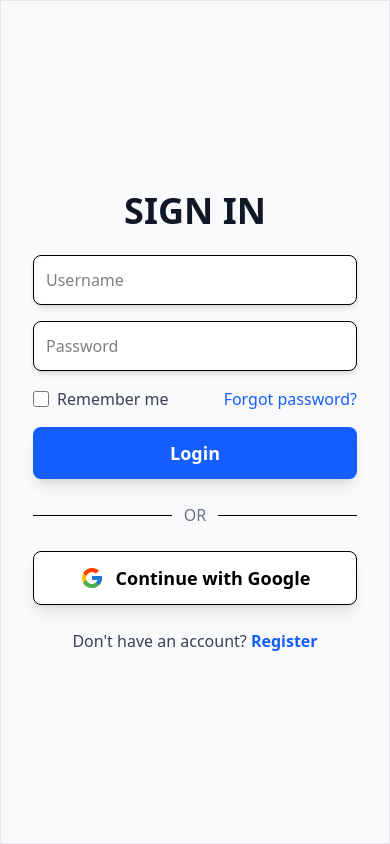
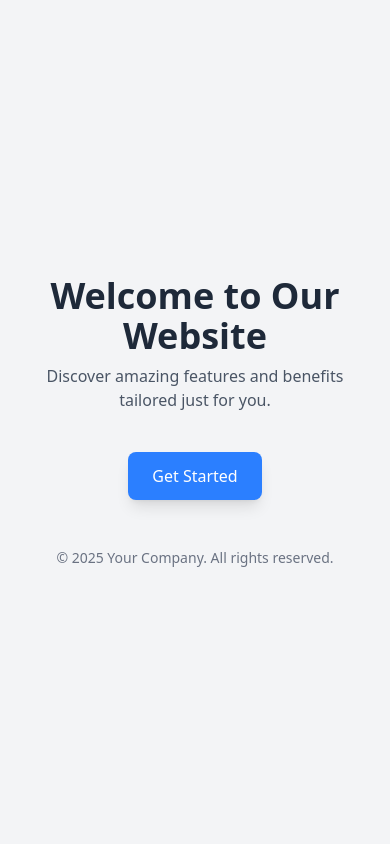
Before and after one commit to HontiverosRalph/Appoinment_System, a React (Vite) app: page / in a window 390 px wide. Built offline with nearby package versions, Linux system fonts and the light colour scheme.

Commit message:
progress

```diff
--- /dev/null
+++ b/src/pages/ForgotPassword.jsx
@@ -0,0 +1,99 @@
+import { useState } from "react";
+import { useNavigate } from "react-router-dom";
+import forgotBg from "../assets/images/bg.jpg"; // Adjust if necessary
+
+const ForgotPassword = () => {
+  const [email, setEmail] = useState("");
+  const [message, setMessage] = useState("");
+  const [error, setError] = useState("");
+  const navigate = useNavigate();
+
+  const handleResetPassword = (e) => {
+    e.preventDefault();
+
+    if (!email) {
+      setError("Please enter your email.");
+      return;
+    }
+
+    const user = JSON.parse(localStorage.getItem("user"));
+
+    if (user && user.email === email) {
+      setMessage("A password reset link has been sent to your email.");
+      setError("");
+      setEmail("");
+      // Simulate an email send operation
+      setTimeout(() => navigate("/"), 3000);
+    } else {
+      setError("No account found with this email.");
+      setMessage("");
+    }
+  };
+
+  return (
+    <div className="flex h-screen">
+      {/* Left Image Section (Hidden on Mobile) */}
+      <div className="hidden md:flex w-1/2 h-full items-center justify-center shadow-lg">
+        <img
+          src={forgotBg}
+          alt="Forgot Password Illustration"
+          className="w-full h-full object-cover"
+        />
+      </div>
+
+      {/* Forgot Password Form */}
+      <div className="w-full md:w-1/2 flex items-center justify-center bg-gray-50 px-8 md:px-16 shadow-2xl border border-gray-200 h-screen">
+        <div className="w-full max-w-sm">
+          <h2 className="text-3xl md:text-4xl font-bold mb-6 text-gray-900 text-center">
+            Forgot Password?
+          </h2>
+
+          <p className="text-gray-600 text-md md:text-lg mb-6 text-center">
+            Enter your registered email to reset your password.
+          </p>
+
+          {message && (
+            <p className="text-green-600 text-md md:text-lg bg-green-100 p-3 rounded-lg text-center shadow">
+              {message}
+            </p>
+          )}
+
+          {error && (
+            <p className="text-red-600 text-md md:text-lg bg-red-100 p-3 rounded-lg text-center shadow">
+              {error}
+            </p>
+          )}
+
+          <form onSubmit={handleResetPassword} className="space-y-4">
+            <input
+              type="email"
+              placeholder="Enter your email"
+              value={email}
+              onChange={(e) => setEmail(e.target.value)}
+              className="w-full p-3 md:p-4 text-md md:text-lg border rounded-lg bg-white shadow-md focus:outline-none focus:ring-4 focus:ring-blue-500 transition duration-300"
+              required
+            />
+
+            <button
+              type="submit"
+              className="w-full bg-blue-600 text-white p-3 md:p-4 rounded-lg text-lg md:text-xl font-semibold shadow-lg hover:bg-blue-700 hover:scale-[1.03] transition duration-300"
+            >
+              Send Reset Link
+            </button>
+          </form>
+
+          <div className="mt-6 text-center">
+            <button
+              onClick={() => navigate("/login")}
+              className="text-blue-600 font-semibold hover:underline transition duration-200 text-md md:text-lg"
+            >
+              Back to Login
+            </button>
+          </div>
+        </div>
+      </div>
+    </div>
+  );
+};
+
+export default ForgotPassword;
--- /dev/null
+++ b/src/pages/LandingPage.jsx
@@ -0,0 +1,24 @@
+import React from "react";
+
+const LandingPage = () => {
+  return (
+    <div className="min-h-screen bg-gray-100 flex flex-col items-center justify-center p-6">
+      <header className="w-full max-w-4xl text-center">
+        <h1 className="text-4xl font-bold text-gray-800">Welcome to Our Website</h1>
+        <p className="text-gray-600 mt-2">Discover amazing features and benefits tailored just for you.</p>
+      </header>
+
+      <main className="mt-10 w-full max-w-4xl flex flex-col items-center">
+        <button className="bg-blue-500 text-white px-6 py-3 rounded-lg shadow-lg hover:bg-blue-600 transition">
+          Get Started
+        </button>
+      </main>
+
+      <footer className="mt-12 text-gray-500 text-sm">
+        &copy; 2025 Your Company. All rights reserved.
+      </footer>
+    </div>
+  );
+};
+
+export default LandingPage;
--- a/src/pages/Login.jsx
+++ b/src/pages/Login.jsx
@@ -1,10 +1,10 @@
 import { useState } from "react";
 import { useNavigate } from "react-router-dom";
 import { FcGoogle } from "react-icons/fc";
-import loginBg from "../assets/images/bg.jpg"; // Adjust path if needed
+import loginBg from "../assets/images/bg.jpg";
 
 const Login = () => {
-  const [username, setUsername] = useState("");
+  const [email, setEmail] = useState("");
   const [password, setPassword] = useState("");
   const [remember, setRemember] = useState(false);
   const [error, setError] = useState("");
@@ -15,16 +15,16 @@ const Login = () => {
 
     const user = JSON.parse(localStorage.getItem("user"));
 
-    if (user && user.username === username && user.password === password) {
+    if (user && user.email === email && user.password === password) {
       localStorage.setItem("auth", "true");
       if (remember) {
-        localStorage.setItem("rememberedUser", JSON.stringify({ username, password }));
+        localStorage.setItem("rememberedUser", JSON.stringify({ email, password }));
       } else {
         localStorage.removeItem("rememberedUser");
       }
       navigate("/admin");
     } else {
-      setError("Invalid credentials");
+      setError("Invalid email or password");
     }
   };
 
@@ -43,7 +43,7 @@ const Login = () => {
         />
       </div>
 
-      {/* Login Form Section (Fully Centered on Mobile) */}
+      {/* Login Form Section */}
       <div className="w-full md:w-1/2 flex items-center justify-center bg-gray-50 px-8 md:px-16 shadow-2xl border border-gray-200 h-screen">
         <div className="w-full max-w-sm">
           <h2 className="text-4xl md:text-5xl font-extrabold mb-6 md:mb-8 text-gray-900 text-center md:text-left">
@@ -58,16 +58,16 @@ const Login = () => {
 
           <form onSubmit={handleSubmit} className="w-full space-y-4 md:space-y-6">
             <input
-              type="text"
-              placeholder="Username"
-              value={username}
-              onChange={(e) => setUsername(e.target.value)}
+              type="email"
+              placeholder="Enter your email"
+              value={email}
+              onChange={(e) => setEmail(e.target.value)}
               className="w-full p-3 md:p-4 text-md md:text-lg border rounded-lg bg-white shadow-md focus:outline-none focus:ring-4 focus:ring-blue-500 transition duration-300"
               required
             />
             <input
               type="password"
-              placeholder="Password"
+              placeholder="Enter your password"
               value={password}
               onChange={(e) => setPassword(e.target.value)}
               className="w-full p-3 md:p-4 text-md md:text-lg border rounded-lg bg-white shadow-md focus:outline-none focus:ring-4 focus:ring-blue-500 transition duration-300"
@@ -83,7 +83,11 @@ const Login = () => {
                 />
                 Remember me
               </label>
-              <button className="text-blue-600 hover:underline transition duration-200 text-md md:text-lg">
+              <button
+                type="button"
+                className="text-blue-600 hover:underline transition duration-200 text-md md:text-lg"
+                onClick={() => navigate("/forgot-password")}
+              >
                 Forgot password?
               </button>
             </div>
@@ -111,7 +115,10 @@ const Login = () => {
 
           <p className="text-gray-700 text-md md:text-lg mt-6 md:mt-8 text-center">
             Don't have an account?{" "}
-            <button className="text-blue-600 font-semibold hover:underline transition duration-200">
+            <button
+              onClick={() => navigate("/register")}
+              className="text-blue-600 font-semibold hover:underline transition duration-200"
+            >
               Register
             </button>
           </p>
--- a/src/pages/Register.jsx
+++ b/src/pages/Register.jsx
@@ -4,8 +4,6 @@ import { FcGoogle } from "react-icons/fc";
 import registerBg from "../assets/images/bg.jpg"; // Adjust path if needed
 
 const Register = () => {
-  const [username, setUsername] = useState("");
-  const [email, setEmail] = useState("");
   const [password, setPassword] = useState("");
   const [confirmPassword, setConfirmPassword] = useState("");
   const [error, setError] = useState("");
@@ -19,7 +17,7 @@ const Register = () => {
       return;
     }
 
-    const newUser = { username, email, password };
+    const newUser = { password };
     localStorage.setItem("user", JSON.stringify(newUser));
     navigate("/login"); // Redirect to login after successful registration
   };
@@ -43,7 +41,7 @@ const Register = () => {
       <div className="w-full md:w-1/2 flex items-center justify-center bg-gray-50 px-8 md:px-16 shadow-2xl border border-gray-200 h-screen">
         <div className="w-full max-w-sm">
           <h2 className="text-4xl md:text-5xl font-extrabold mb-6 md:mb-8 text-gray-900 text-center md:text-left">
-            SIGN UP
+            CREATE ACCOUNT
           </h2>
 
           {error && (
@@ -53,22 +51,6 @@ const Register = () => {
           )}
 
           <form onSubmit={handleSubmit} className="w-full space-y-4 md:space-y-6">
-            <input
-              type="text"
-              placeholder="Username"
-              value={username}
-              onChange={(e) => setUsername(e.target.value)}
-              className="w-full p-3 md:p-4 text-md md:text-lg border rounded-lg bg-white shadow-md focus:outline-none focus:ring-4 focus:ring-blue-500 transition duration-300"
-              required
-            />
-            <input
-              type="email"
-              placeholder="Email"
-              value={email}
-              onChange={(e) => setEmail(e.target.value)}
-              className="w-full p-3 md:p-4 text-md md:text-lg border rounded-lg bg-white shadow-md focus:outline-none focus:ring-4 focus:ring-blue-500 transition duration-300"
-              required
-            />
             <input
               type="password"
               placeholder="Password"
--- a/src/routes/AppRoutes.jsx
+++ b/src/routes/AppRoutes.jsx
@@ -1,7 +1,9 @@
 import { BrowserRouter as Router, Routes, Route, Navigate } from "react-router-dom";
 import Login from "../pages/Login";
 import Register from "../pages/Register";
+import ForgotPassword from "../pages/ForgotPassword";
 import AdminDashboard from "../pages/AdminDashboard";
+import LandingPage from "../pages/LandingPage";
 
 const AppRoutes = () => {
   const isAuthenticated = localStorage.getItem("auth") === "true";
@@ -9,8 +11,10 @@ const AppRoutes = () => {
   return (
     <Router>
       <Routes>
-        <Route path="/" element={<Login />} />
+        <Route path="/" element={<LandingPage />} />
+        <Route path="/login" element={<Login />} />
         <Route path="/register" element={<Register />} />
+        <Route path="/forgot-password" element={<ForgotPassword />} /> {/* Add this */}
         <Route
           path="/admin"
           element={isAuthenticated ? <AdminDashboard /> : <Navigate to="/" />}
```
Also changed, not shown: src/pages/verifyForgotPasswordCode.jsx (added).
